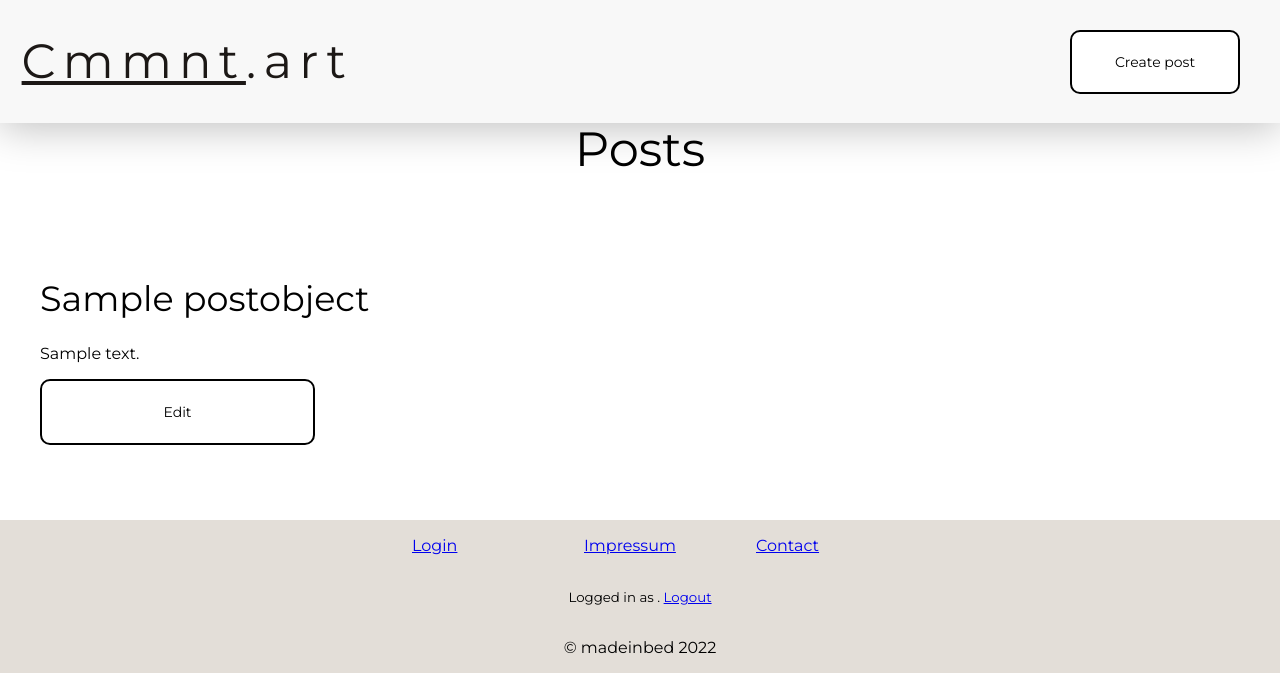
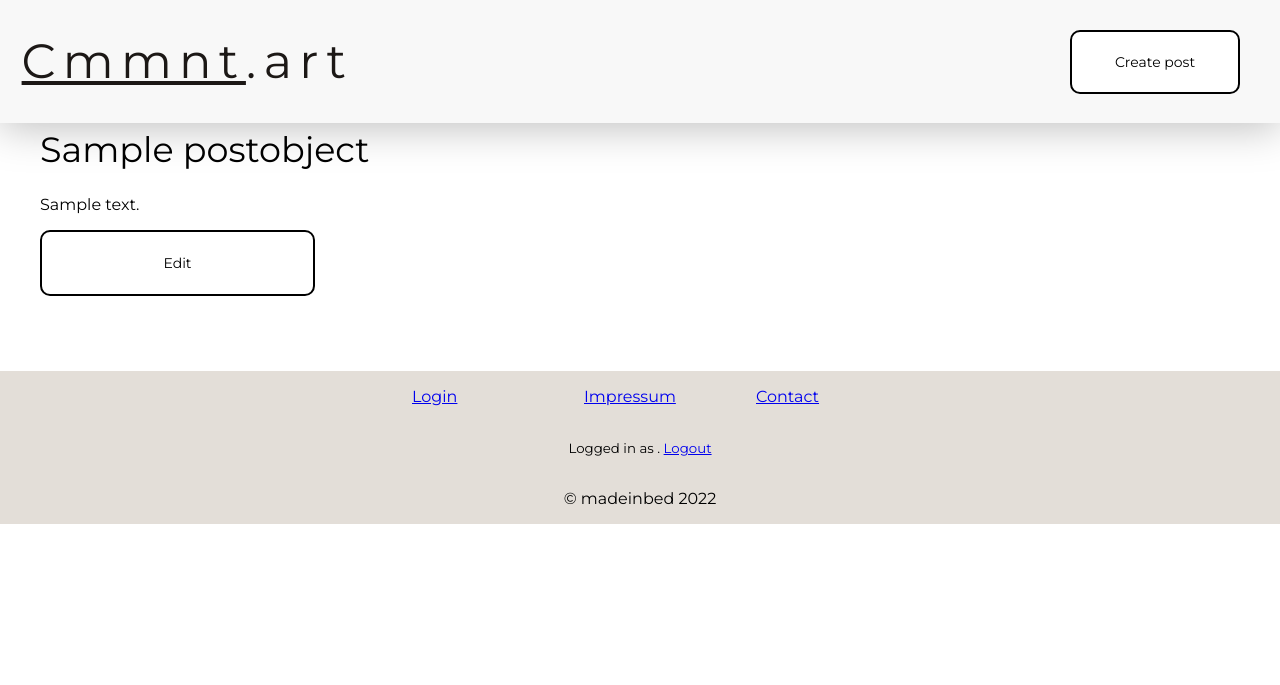
Before and after one commit to odonald/project-se, a Flask app: page /newpost in a window 1280 px wide. Shown: the top 685 px of the page. Run offline with Flask 2, Linux system fonts and the light colour scheme; a user stored in the database is signed in; tables that the repository leaves empty hold one stand-in row (values such as "Sample post").

Commit message:
small styling fixes.

```diff
--- a/app/static/css/style.css
+++ b/app/static/css/style.css
@@ -97,7 +97,12 @@
 .submitform{
   padding-left: 40px;
 }
-
+.flex-container-post{
+  display: flex;
+  flex-wrap: wrap;
+  width:100%;
+  align-items: center;
+}
 .flex-container {
     flex: 1;
     display: flex;
--- a/app/templates/module_blog_post/index.html
+++ b/app/templates/module_blog_post/index.html
@@ -3,8 +3,7 @@
 {% block navigation %}{% endblock %}
 
 {% block content %}
-<div class="container-flex">
-<h1>{% block title %} Posts {% endblock %}</h1>
+<div class="flex-container-post">
     {% for post in posts %}
         <div class='post'>
             <!-- Don't want to show date and time for now. Maybe later-->
@@ -13,7 +12,8 @@
             <p>{{ post['content'] }}</p>
             <button type="button" class="button-two" onclick="window.location.href='{{ url_for('module_blog_post.get_edit', id=post['id']) }}'" >Edit</button>
         </div>
-    {% endfor %}
+        {% endfor %}
+
 </div>
 {% endblock %}
 
```
Also changed, not shown: README.md, app/database.db.
